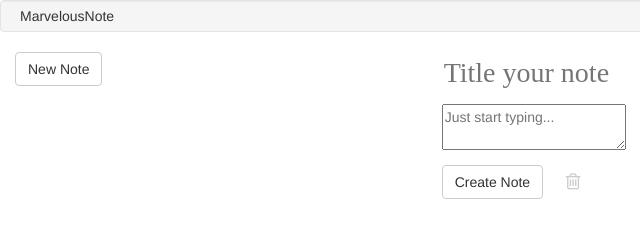
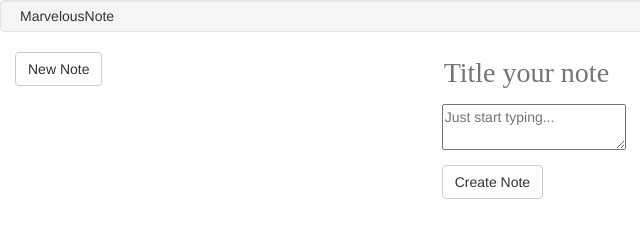
Before and after one commit to patriciachunk/MarvelousNote, a website: page app/index.html in a window 1280 px wide. Shown: the full height of the page, 0-640 px from the left. Drawn offline with nearby package versions, Linux system fonts and the light colour scheme; some packages are replaced by stand-ins of ours; no server answers; a script that the page names is missing; a web font is replaced by a local one.

Commit message:
Display the delete link only when working with a persisted note.

```diff
--- a/app/notes/notes-form.html
+++ b/app/notes/notes-form.html
@@ -22,6 +22,6 @@
     value="{{ note._id ? 'Update Note' : 'Create Note' }}"
     class="btn btn-default">
 
-    <a ng-click="delete()"><i class="fa fa-trash-o fa-lg"></i></a>
+    <a ng-click="delete()" ng-show="note._id"><i class="fa fa-trash-o fa-lg"></i></a>
   </div>
 </form>
```
